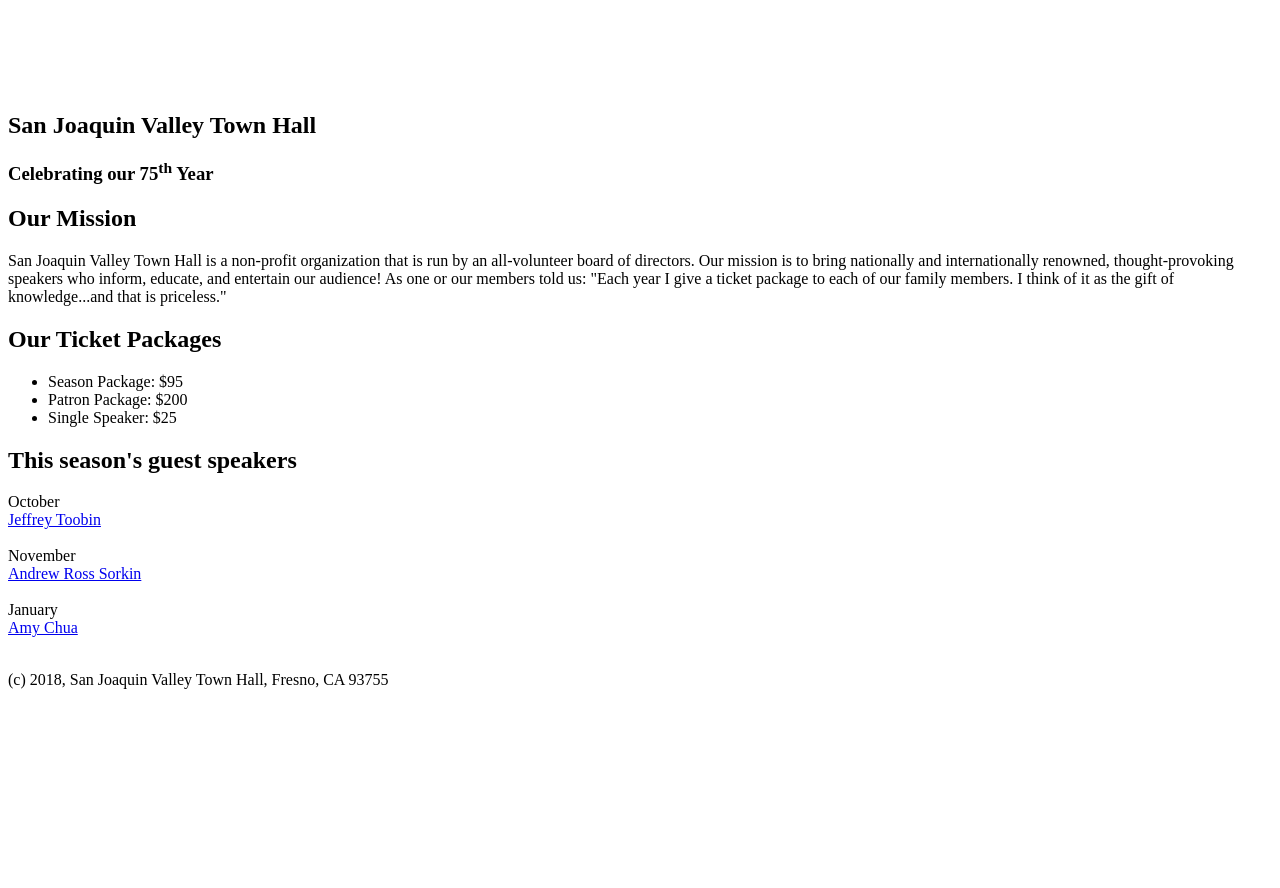
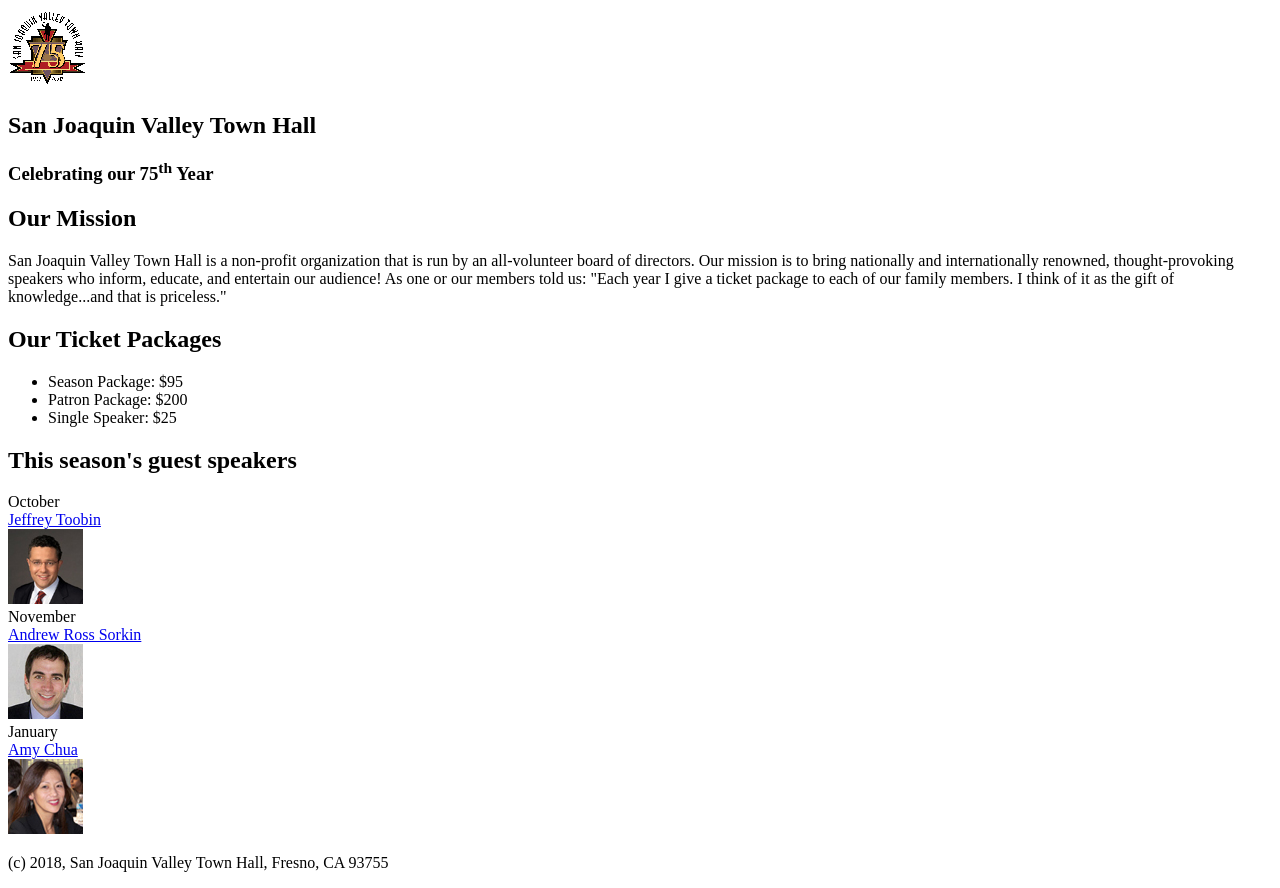
Before and after one commit to PaulJQ/A08, a plain HTML site: page index.html in a window 1280 px wide. Before the commit the page ends 800 px from the top, so only its background shows below. Drawn offline with Linux system fonts and the light colour scheme.

Commit message:
fixed errors in index.html

```diff
--- a/index.html
+++ b/index.html
@@ -9,7 +9,7 @@
 
 <body>
 	<header>
-		<img rel="town-hall-logo" href="images/town_hall_logo.gif" height="80">
+		<img src="images/town_hall_logo.gif" height="80">
 		<h2>San Joaquin Valley Town Hall</h2>
 		<h3>Celebrating our 75<sup>th</sup> Year</h3>
 	</header>
@@ -42,15 +42,15 @@
 		<p>
 			October<br>
 			<a href="speakers/toobin.html">Jeffrey Toobin</a><br>
-			<img rel="Toobin" href="images/toobin75.jpg">
+			<img src="images/toobin75.jpg">
 			<br>
 			November<br>
 			<a href="speakers/sorkin.html">Andrew Ross Sorkin</a><br>
-			<img rel="Sorkin" href="images/sorkin75.jpg">
+			<img src="images/sorkin75.jpg">
 			<br>
 			January<br>
 			<a href="speakers/chua.html">Amy Chua</a><br>
-			<img rel="Chua" href="images/chua75.jpg">
+			<img src="images/chua75.jpg">
 			<br>
 
 		</p>
```
